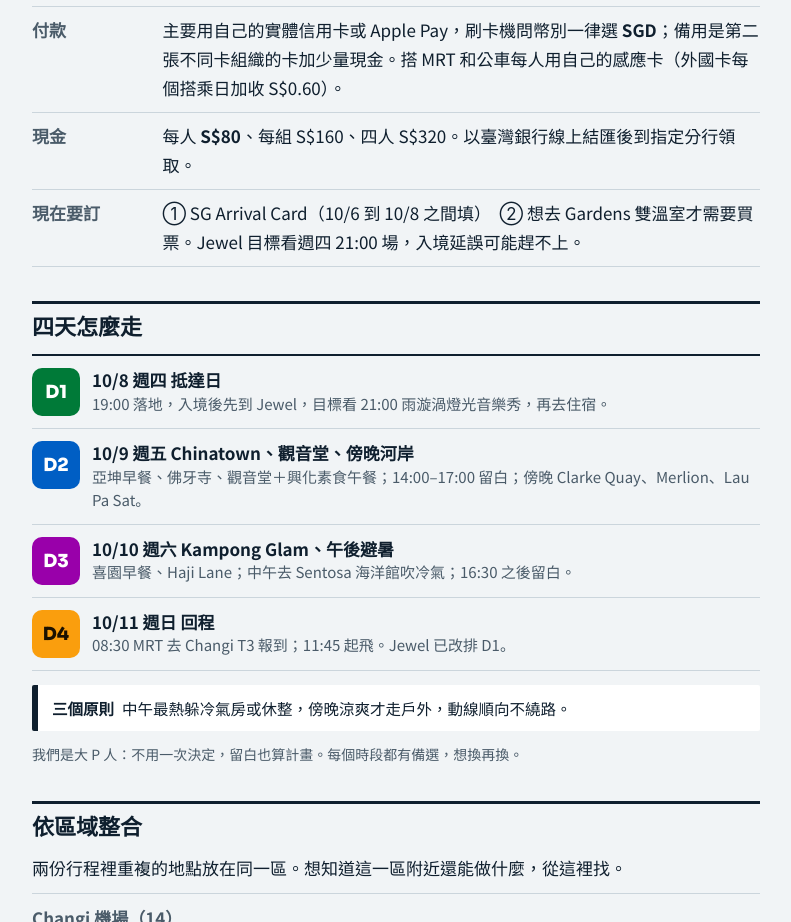
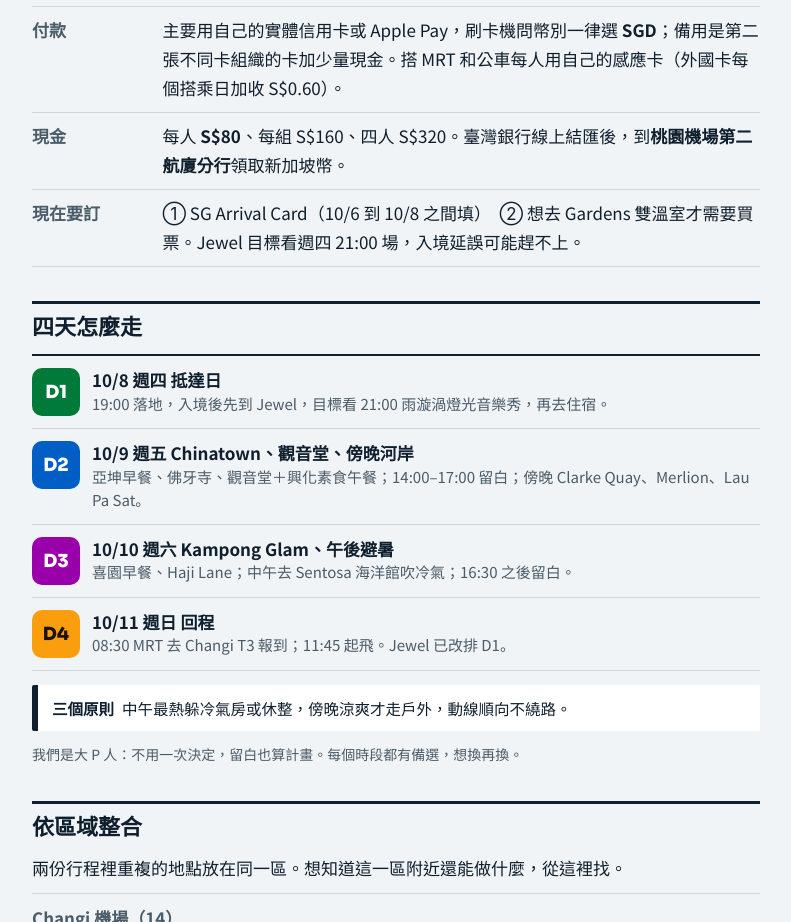
Before and after one commit to ayay2270/singapore-trip, a plain HTML site: page index.html in a window 1280 px wide. Shown: the part 1600-2522 px from the top of the page, without its empty margins (244-1035 px from the left). Drawn offline with Linux system fonts and the light colour scheme.

Commit message:
Add currency pickup at Terminal 2 to checklist

```diff
--- a/index.html
+++ b/index.html
@@ -450,7 +450,7 @@ ul.pm.dot li::before{content:"•";position:absolute;left:4px;color:var(--muted)
     <div class="row"><dt>雙層巴士</dt><dd><b>備選，不在主計畫裡。</b>Day 3 午後選項：公車 7 號，上層最前排，四人來回約 S$12–14（站牌代碼在交通頁）。</dd></div>
     <div class="row"><dt>美食</dt><dd>Day 2 午餐興化素食（Fortune Centre）、晚餐 Lau Pa Sat。備選：Maxwell、Food Junction、Herbivore。</dd></div>
     <div class="row"><dt>付款</dt><dd>主要用自己的實體信用卡或 Apple Pay，刷卡機問幣別一律選 <b>SGD</b>；備用是第二張不同卡組織的卡加少量現金。搭 MRT 和公車每人用自己的感應卡（外國卡每個搭乘日加收 S$0.60）。</dd></div>
-    <div class="row"><dt>現金</dt><dd>每人 <b>S$80</b>、每組 S$160、四人 S$320。以臺灣銀行線上結匯後到指定分行領取。</dd></div>
+    <div class="row"><dt>現金</dt><dd>每人 <b>S$80</b>、每組 S$160、四人 S$320。臺灣銀行線上結匯後，到<b>桃園機場第二航廈分行</b>領取新加坡幣。</dd></div>
     <div class="row"><dt>現在要訂</dt><dd>① SG Arrival Card（10/6 到 10/8 之間填）　② 想去 Gardens 雙溫室才需要買票。Jewel 目標看週四 21:00 場，入境延誤可能趕不上。</dd></div>
   </dl>
 <h2 class="sec">四天怎麼走</h2>
@@ -880,12 +880,12 @@ ul.pm.dot li::before{content:"•";position:absolute;left:4px;color:var(--muted)
   <label class="chk"><input type="checkbox" data-k="a4"><span>每人在 Apple Pay 綁好自己的主力卡。</span></label>
   <label class="chk"><input type="checkbox" data-k="a5"><span>下載 Grab（完成手機號碼驗證並綁卡）和 Google Maps。Grab 怎麼用，看 D1 或交通頁。MyICA app 可選。</span></label>
 
-  <label class="chk"><input type="checkbox" data-k="a8"><span>臺灣銀行線上結匯，申購新加坡幣 S$320（每人 S$80、每組 S$160），選擇指定分行領取。</span></label>
+  <label class="chk"><input type="checkbox" data-k="a8"><span>臺灣銀行線上結匯，申購新加坡幣 S$320（每人 S$80、每組 S$160），領取分行選<b>桃園機場第二航廈</b>。</span></label>
   <label class="chk"><input type="checkbox" data-k="a9"><span>確認 eSIM 方案並完成購買，確認涵蓋 10/8–10/11 的使用日期與流量需求。</span></label>
   <h2 class="sec">B. 出發前做（10/6–10/7）</h2>
   <label class="chk"><input type="checkbox" data-k="b1"><span><b>填 SG Arrival Card。</b>規定在抵達前 3 天內填（含抵達當天），免費，只用 <a class="lnk" href="https://www.ica.gov.sg/enter-depart/for-visitors/ACI" target="_blank" rel="noopener">ICA 官網</a>或 MyICA app。email 一定要填對，e-Pass 會寄到那裡。小心收費的代辦網站。<small>不會填的話看<a class="lnk" href="https://ianchen.life/sgac-singapore-arrival-card/" target="_blank" rel="noopener">圖解教學</a>（第三方部落格，只當參考，實際只在 ICA 官網或 MyICA 填寫）。</small></span></label>
   <label class="chk"><input type="checkbox" data-k="b9"><span>SQ877 去程線上選位：起飛前 56 小時開放，10/6 06:25 起可選。</span></label>
-  <label class="chk"><input type="checkbox" data-k="b2"><span>到指定分行領取已線上申購的新加坡幣現鈔（表單完成後最快約 2–3 天；帶護照或身分證）。</span></label>
+  <label class="chk"><input type="checkbox" data-k="b2"><span>到<b>桃園機場第二航廈臺灣銀行分行</b>領取已線上申購的新加坡幣現鈔（表單完成後最快約 2–3 天；帶護照或身分證，依通知的領取時段前往）。</span></label>
   <label class="chk"><input type="checkbox" data-k="b4"><span>準備 Type G 英規轉接頭。</span></label>
   <label class="chk"><input type="checkbox" data-k="b5"><span>帶折傘或輕便雨衣、透氣衣物；進寺廟和 HaveFun 要穿的長褲和包鞋。</span></label>
   <label class="chk"><input type="checkbox" data-k="b6"><span>下載 Google Maps 離線地圖（新加坡）。</span></label>
```
